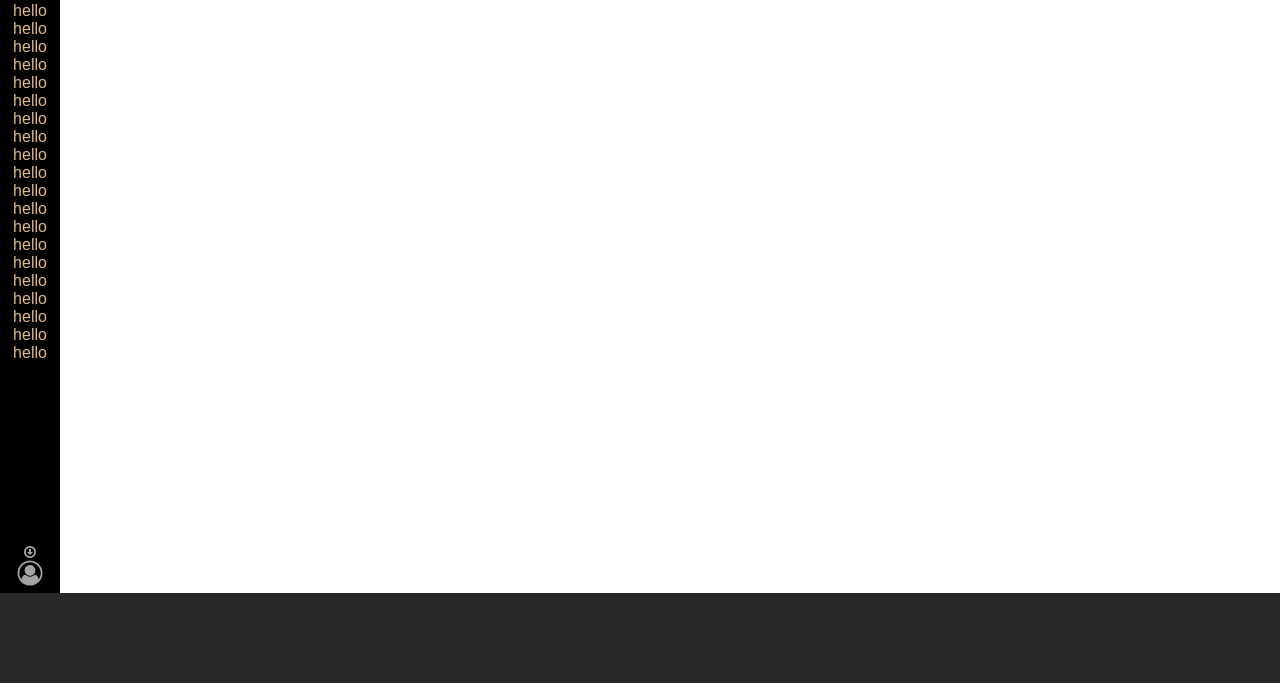
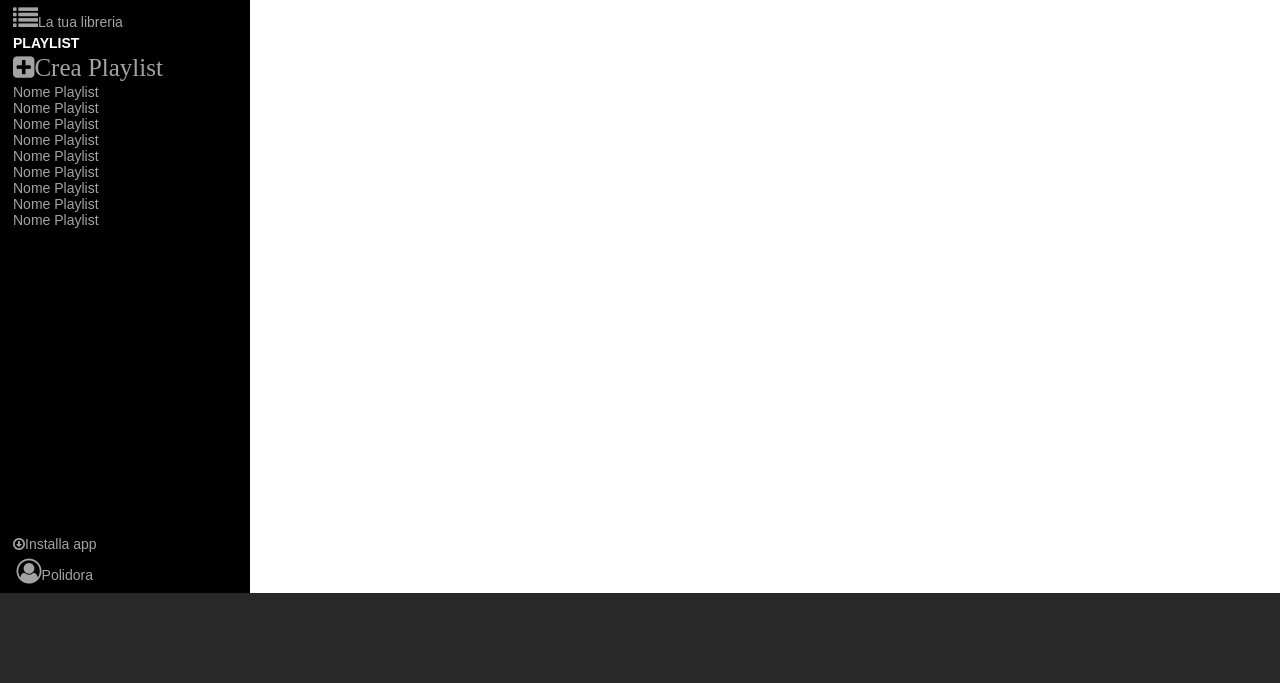
Before and after one commit to Polidora90/html-css-spotifyweb, a plain HTML site: page index.html in a window 1280 px wide. Shown: the part 117-800 px from the top of the page. Drawn offline with Linux system fonts and the light colour scheme.

Commit message:
imposta nav da md

```diff
--- a/index.html
+++ b/index.html
@@ -35,27 +35,20 @@
         <!-- playlist -->
         <!-- la scritta PLAYLIST è divisa dalla ul -->
         <div class="playlist-section">
+
+            <h4 class="text-white">PLAYLIST</h4>
+
             <ul>
-                <li>hello</li>
-                <li>hello</li>
-                <li>hello</li>
-                <li>hello</li>
-                <li>hello</li>
-                <li>hello</li>
-                <li>hello</li>
-                <li>hello</li>
-                <li>hello</li>
-                <li>hello</li>
-                <li>hello</li>
-                <li>hello</li>
-                <li>hello</li>
-                <li>hello</li>
-                <li>hello</li>
-                <li>hello</li>
-                <li>hello</li>
-                <li>hello</li>
-                <li>hello</li>
-                <li>hello</li>
+                <li><a href="#"><i class="fa fa-plus-square" aria-hidden="true">Crea Playlist</i></a></li>
+                <li><a href="#">Nome Playlist</a></li>
+                <li><a href="#">Nome Playlist</a></li>
+                <li><a href="#">Nome Playlist</a></li>
+                <li><a href="#">Nome Playlist</a></li>
+                <li><a href="#">Nome Playlist</a></li>
+                <li><a href="#">Nome Playlist</a></li>
+                <li><a href="#">Nome Playlist</a></li>
+                <li><a href="#">Nome Playlist</a></li>
+                <li><a href="#">Nome Playlist</a></li>
             </ul>
         </div>
 
--- a/style.css
+++ b/style.css
@@ -6,6 +6,7 @@
 
 html {
     font-family: Arial, Helvetica, sans-serif;
+    font-size: 14px;
 }
 
 ul {
@@ -18,6 +19,14 @@ ul {
     overflow: hidden;
 }
 
+
+.text-grey {
+    color: #a3a3a3;
+}
+
+.text-white {
+    color: white;
+}
 /* MAIN */
 
 main {
@@ -36,12 +45,13 @@ nav {
 }
 
 nav a {
-    color: #a3a3a3;
     text-decoration: none;
+    color: #a3a3a3
 }
 
 nav .nav-cta-text {
     display: none;
+    font-size: 14px;
 }
 
 .nav-logo-small {
@@ -61,10 +71,20 @@ nav .fa {
 
 .playlist-section {
     flex-grow: 1;
+    overflow: scroll;
+}
+
+.playlist-section::-webkit-scrollbar {
+    display: none;
+}
+
+.playlist-section ul,
+.playlist-section h4 {
+    display: none;
 }
 
 nav .user {
-    height: 50px;
+    height: 60px;
     display: flex;
     flex-direction: column;
     align-items: center;
@@ -73,6 +93,11 @@ nav .user {
 nav .user a:first-of-type .fa {
     font-size: 14px;
 }
+
+nav i {
+    margin: 4px 0;
+}
+
 
 /* FOOTER */
 footer {
@@ -88,6 +113,22 @@ nav li {
     color: burlywood;
 }
 
-.playlist-section {
-    overflow: scroll;
+
+@media screen and (min-width: 768px) {
+
+    /* nav */
+    nav {
+        align-items: flex-start;
+        width: 250px;
+        padding: 10px 0 0 13px;
+    }
+
+    nav .nav-cta-text {
+        display: inline-block;
+    }
+
+    .playlist-section ul,
+    .playlist-section h4 {
+        display: block;
+    }
 }
```
